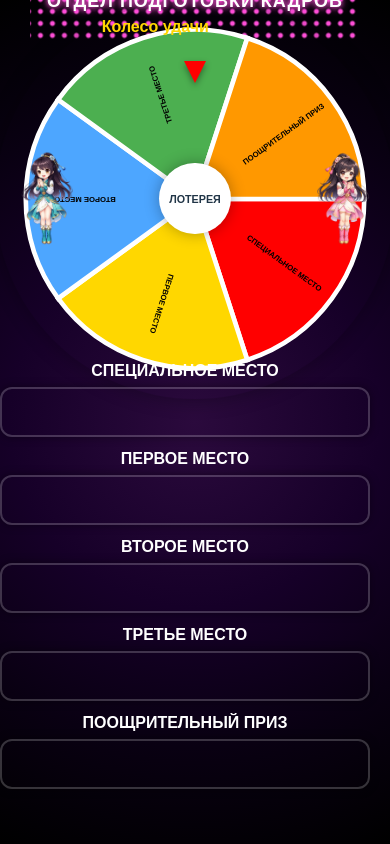
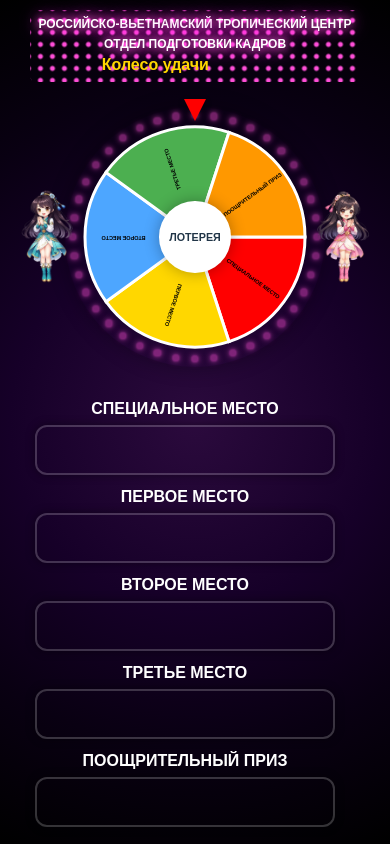
Before and after one commit to tesla-space/lucky_wheel, a React (Vite) app: page / in a window 390 px wide. Built offline with nearby package versions, Linux system fonts and the light colour scheme.

Commit message:
Fix size on mobile

```diff
--- a/src/App.css
+++ b/src/App.css
@@ -5,16 +5,9 @@ html,
 body,
 #root {
   width: 100%;
-  height: 100%;
+  min-height: 100%;
   margin: 0;
   padding: 0;
-}
-
-body {
-  display: flex;
-  justify-content: center; /* căn giữa app ngang viewport */
-  align-items: flex-start; /* header bắt đầu từ trên */
-  font-family: Arial, Helvetica, sans-serif;
   background: radial-gradient(
     circle at center,
     #2b0a3d 0%,
@@ -22,26 +15,26 @@ body {
     #090012 70%,
     #000000 100%
   );
+}
+
+body {
+  min-height: 100vh;
+  background: none;
+  display: flex;
+  justify-content: center;
+  align-items: flex-start;
+  font-family: Arial, Helvetica, sans-serif;
   box-sizing: border-box;
 }
 
 /* =============================
-   .app {
-  width: 100%;
-  max-width: 420px;
-  display: flex;
-  flex-direction: column;
-  align-items: center;
-  justify-content: flex-start;
-  margin: 0 auto;
-  padding: 0;
-  box-sizing: border-box;
+   app
 ============================= */
 .app {
   width: 100%;
-  max-width: 1200px; /* 👈 mở rộng */
+  max-width: 1200px;
   display: flex;
-  flex-direction: row; /* 👈 quan trọng */
+  flex-direction: row;
   justify-content: center;
   align-items: flex-start;
   margin: 0 auto;
@@ -82,17 +75,17 @@ body {
 
 /* =============================
    WHEEL AREA
+  width: 100%;
+  max-width: 400px;
+  aspect-ratio: 1 / 1;
+  overflow: visible;
 ============================= */
 .wheel-area {
   position: relative;
   display: flex;
   justify-content: center;
   align-items: center;
-  width: 100%; /* full container width */
-  max-width: 400px; /* giới hạn desktop */
-  aspect-ratio: 1 / 1; /* giữ vuông */
-  overflow: visible;
-  margin: 0 auto; /* bắt buộc để căn giữa */
+  margin: 0 auto;
 }
 
 .wheel-area::before {
@@ -258,7 +251,7 @@ body {
   .app {
     flex-direction: column;
     align-items: center;
-    max-width: 100%; /* full width mobile */
+    gap: 20px;
   }
 
   .left-panel {
@@ -267,19 +260,19 @@ body {
 
   .right-panel {
     width: 100%;
-    max-width: 400px;
-    margin-top: 20px;
+    max-width: 320px;
   }
 
   .wheel-area {
-    width: 260px; /* size mobile */
-    margin: 0 auto; /* căn giữa bắt buộc */
+    width: 260px;
+    margin: 0 auto;
   }
 
   .header-area {
     width: calc(100% - 10px); /* cách 5px 2 bên */
     padding: 0 5px;
     max-width: none;
+    margin-top: 45px;
   }
 
   .wheel-area::before {
--- a/src/components/header/Header.css
+++ b/src/components/header/Header.css
@@ -13,26 +13,27 @@
 
 /* dòng 1 */
 .title-top {
-  font-size: 28px;
+  font-size: 22px;
   font-weight: bold;
   margin-bottom: 2px;
   color: #ffffff;
   white-space: nowrap; /* không cho xuống dòng */
   text-shadow:
-    0 0 5px #ff4fd8,
-    0 0 10px #ff4fd8;
+    0 0 8px #ff4fd8,
+    0 0 16px #ff4fd8,
+    0 0 24px #ff4fd8;
 }
 
 /* dòng giữa (Phòng đào tạo) */
 .title-middle {
-  font-size: 18px;
-  font-weight: 600;
-  color: #ffffff; /* cùng tông vàng với dòng dưới */
-  letter-spacing: 1px;
+  font-size: 22px;
+  font-weight: bold;
+  color: #ffffff;
   white-space: nowrap;
   text-shadow:
-    0 0 5px #ff4fd8,
-    0 0 10px #ff4fd8;
+    0 0 8px #ff4fd8,
+    0 0 16px #ff4fd8,
+    0 0 24px #ff4fd8;
 }
 
 /* khung chữ chạy */
@@ -95,8 +96,11 @@
 
 @media (max-width: 768px) {
   .title-top {
-    font-size: 13px; /* giảm chữ cho mobile */
-    line-height: 1.2; /* gọn hơn */
+    font-size: 12px; /* giảm chữ cho mobile */
+  }
+
+  .title-middle {
+    font-size: 12px;
   }
 
   .title-bottom {
--- a/src/components/header/Header.tsx
+++ b/src/components/header/Header.tsx
@@ -7,8 +7,8 @@ export default function Header() {
 
       <div className="header-text">
         <div className="title-top">
-          Российско-Вьетнамский{" "}
-          <span className="break-mobile">тропический центр</span>
+          РОССИЙСКО-ВЬЕТНАМСКИЙ{" "}
+          <span className="break-mobile">ТРОПИЧЕСКИЙ ЦЕНТР</span>
         </div>
         <div className="title-middle">ОТДЕЛ ПОДГОТОВКИ КАДРОВ</div>
 
@@ -19,3 +19,8 @@ export default function Header() {
     </div>
   );
 }
+// Российско-Вьетнамский тропический центр
+// ОТДЕЛ ПОДГОТОВКИ КАДРОВ
+
+// РОССИЙСКО-ВЬЕТНАМСКИЙ ТРОПИЧЕСКИЙ ЦЕНТР
+// ОТДЕЛ ПОДГОТОВКИ КАДРОВ
--- a/src/components/wheel/WheelSVG.tsx
+++ b/src/components/wheel/WheelSVG.tsx
@@ -48,7 +48,6 @@ export default function WheelSVG({ wheelSize }: Props) {
   }
 
   const anglePerSector = 360 / prizes.length;
-  const fontSize = size <= 300 ? 5 : 9.55; // co theo wheelSize
 
   return (
     <div className="wheel-container">
@@ -69,6 +68,12 @@ export default function WheelSVG({ wheelSize }: Props) {
             textAngle,
           );
 
+          // điều chỉnh kích cỡ và màu của chữ nếu có
+          const baseFont = size <= 300 ? 5.5 : 10;
+          const smallFont = size <= 300 ? 5.5 : 9.56;
+          const currentFontSize =
+            prize.label === "ПООЩРИТЕЛЬНЫЙ ПРИЗ" ? smallFont : baseFont;
+
           return (
             <g key={i}>
               <path
@@ -83,7 +88,7 @@ export default function WheelSVG({ wheelSize }: Props) {
                 textAnchor="middle"
                 dominantBaseline="middle"
                 fill="#000"
-                fontSize={fontSize}
+                fontSize={currentFontSize}
                 fontWeight="bold"
                 transform={`rotate(${textAngle} ${textPos.x} ${textPos.y})`}
               >
--- a/src/components/wheel/wheel.css
+++ b/src/components/wheel/wheel.css
@@ -13,7 +13,10 @@
   box-shadow: 0 0 20px rgba(0, 0, 0, 0.3);
 
   transition: transform 8s cubic-bezier(0.33, 1, 0.68, 1);
+}
 
-  width: 400px; /* FIX CỨNG */
-  height: 400px; /* FIX CỨNG */
-}
+/*
+width: 400px;
+height: 400px;
+
+*/
```
